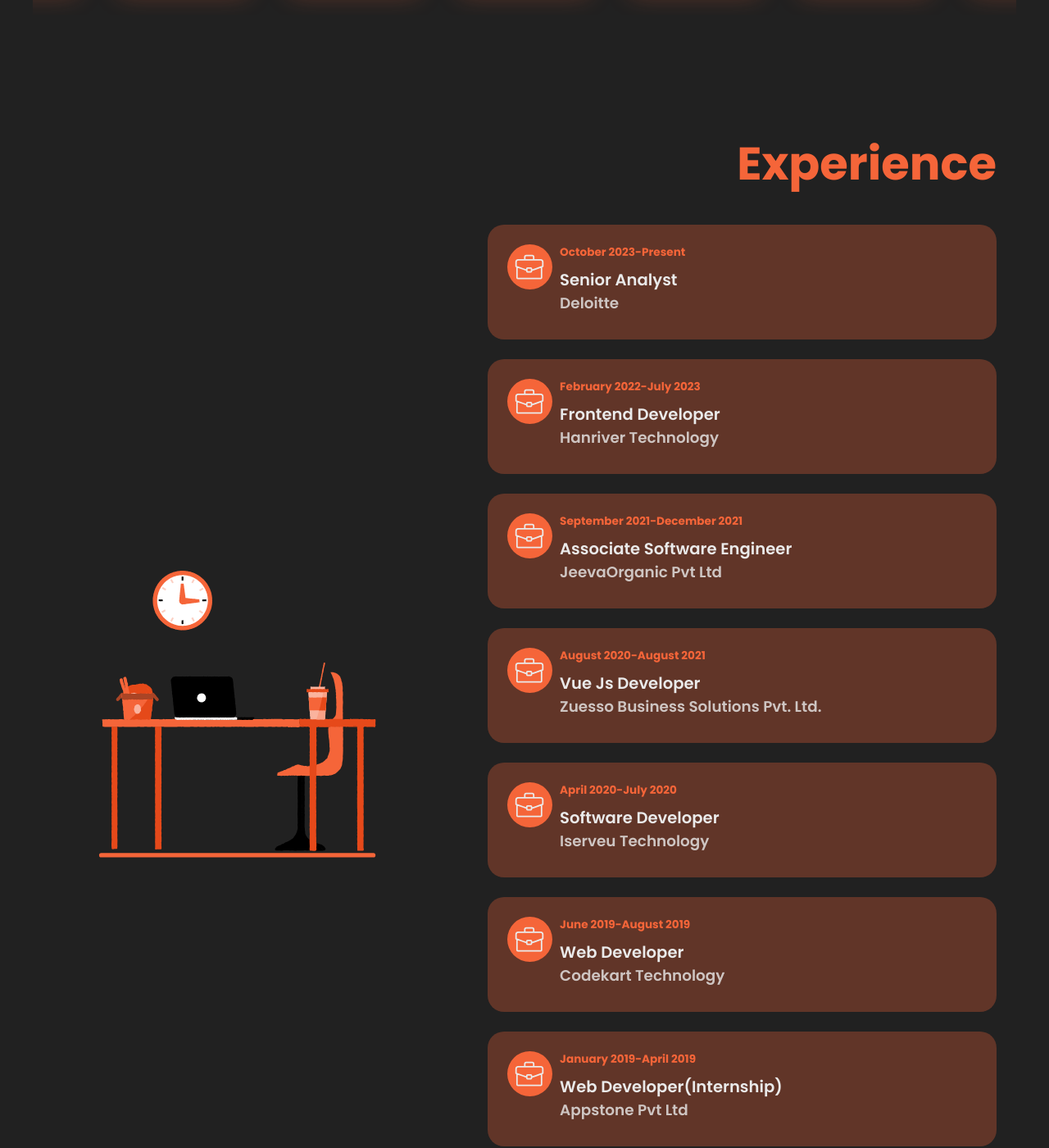
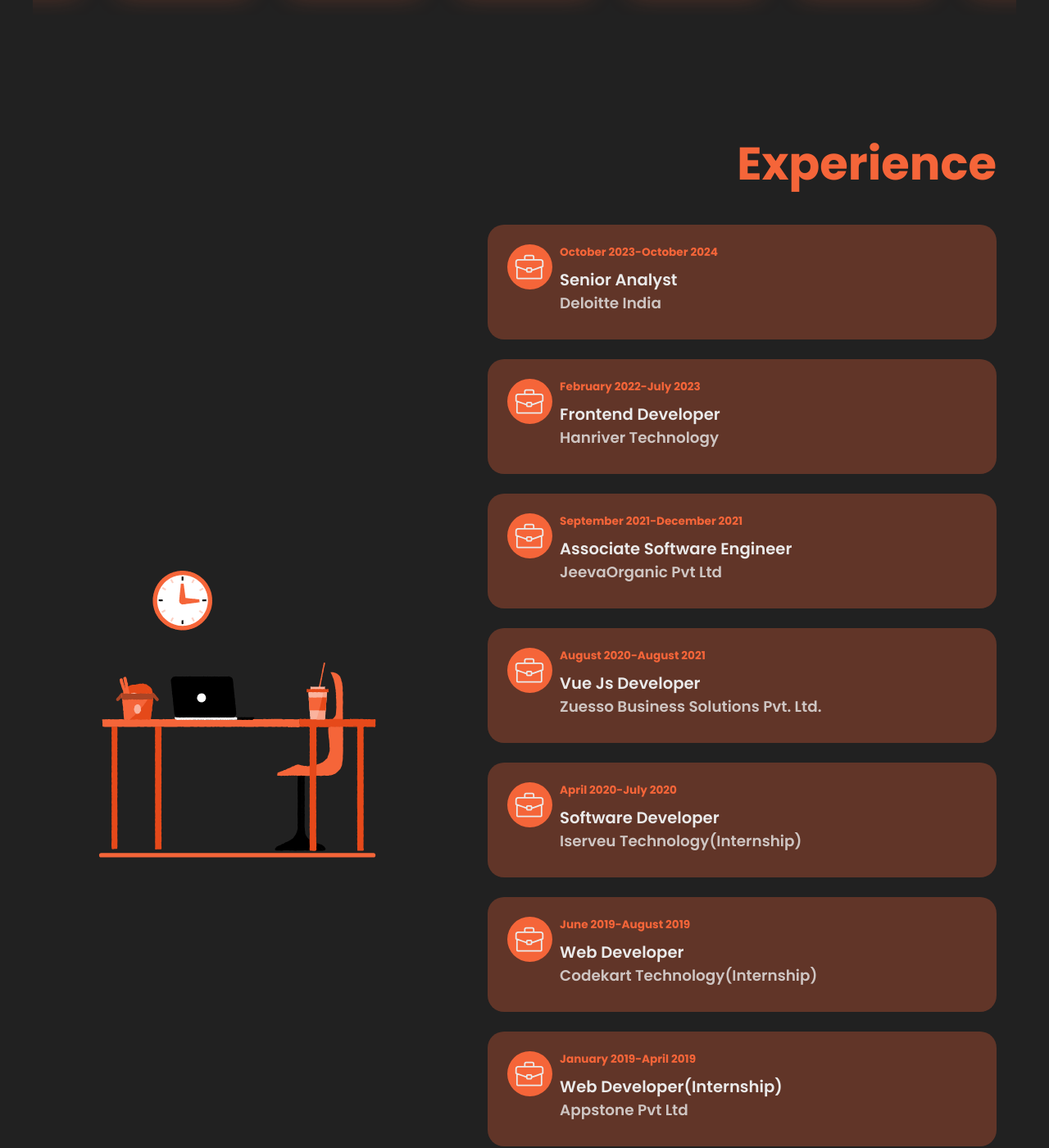
Before and after one commit to sipundhal/smrutiranjan-portfolio, a React (Create React App) app: page / in a window 1280 px wide. Shown: the part 2755-4155 px from the top of the page at 82% size. Built offline with nearby package versions, Linux system fonts and the light colour scheme; a web font is replaced by a local one.

Commit message:
Update experienceData.js

```diff
--- a/src/data/experienceData.js
+++ b/src/data/experienceData.js
@@ -1,10 +1,10 @@
 export const experienceData = [
   {
     id: 1,
-    company: "Deloitte",
+    company: "Deloitte India",
     jobtitle: "Senior Analyst",
     startYear: "October 2023",
-    endYear: "Present",
+    endYear: "October 2024",
   },
   {
     id: 2,
@@ -29,14 +29,14 @@
   },
   {
     id: 5,
-    company: "Iserveu Technology",
+    company: "Iserveu Technology(Internship)",
     jobtitle: "Software Developer",
     startYear: "April 2020",
     endYear: "July 2020",
   },
   {
     id: 6,
-    company: "Codekart Technology",
+    company: "Codekart Technology(Internship)",
     jobtitle: "Web Developer",
     startYear: "June 2019",
     endYear: "August 2019",
```
